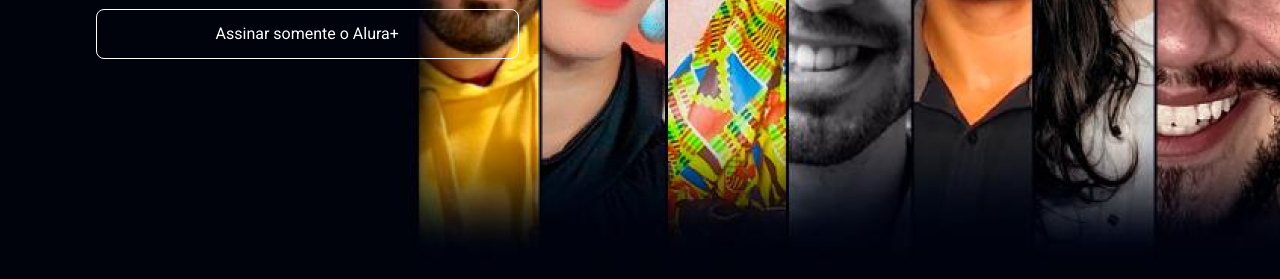
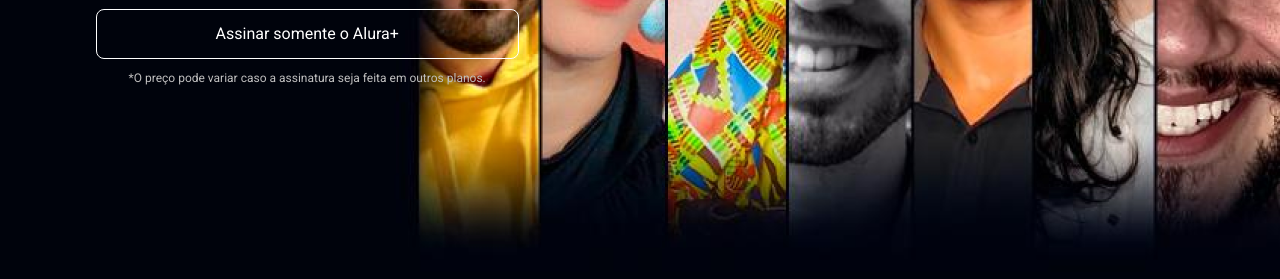
Before and after one commit to JeisonSilva/aluracursos, a plain HTML site: page src/index.html in a window 1280 px wide. Shown: the part 357-636 px from the top of the page. Drawn offline with Linux system fonts and the light colour scheme.

Commit message:
Incluido disclaimer

```diff
--- a/src/asserts/css/colors.css
+++ b/src/asserts/css/colors.css
@@ -4,5 +4,6 @@
     --enfase-color:#EC2F46;
     --button-color-primary: #167BF7;
     --fundo: #00030C;
+    --disclaimer: #C0C0C0;
 
 }
--- a/src/asserts/css/style.css
+++ b/src/asserts/css/style.css
@@ -50,3 +50,11 @@ body{
     background: none;
     border: 1px solid var(--primary-color);
 }
+
+.combo__obs{
+    color: var(--disclaimer);
+    font-family: 'Roboto', sans-serif;
+    font-weight: 400;
+    font-size: 12px;
+    line-height: 15px;
+}
--- a/src/index.html
+++ b/src/index.html
@@ -20,6 +20,7 @@
                 <img class="combo__logo" src="/asserts/img/Combo.png" alt="Imagem referente ao combo arula mais arulalingua">
                 <a  class="combo__button" href="#">Assine por 12x de R$ 120,00*</a>
                 <a class="combo__button dark" href="#">Assinar somente o Alura+</a>
+                <p class="combo__obs" >*O preço pode variar caso a assinatura seja feita em outros planos.</p>
             </div>
         </section>
     </main>
```
